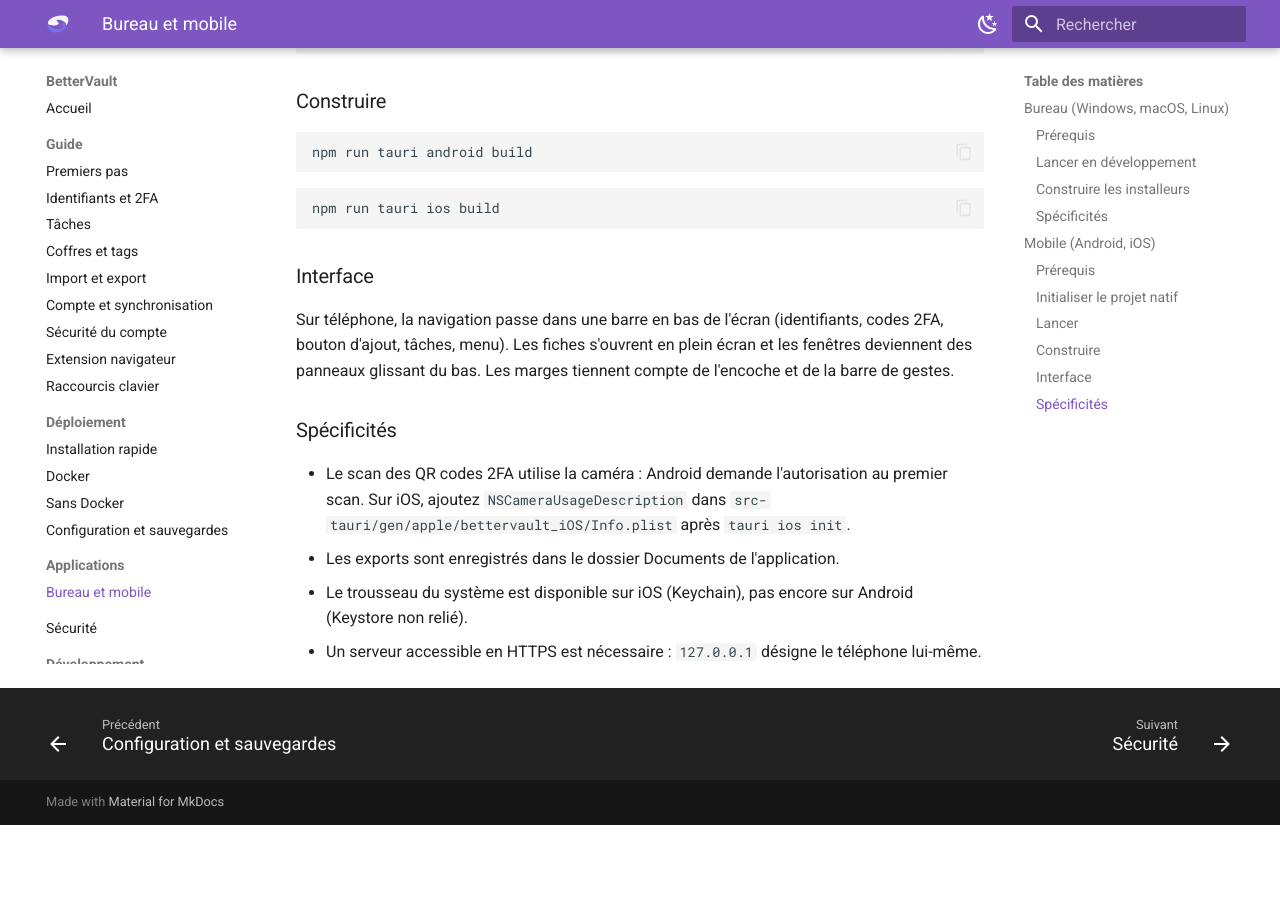
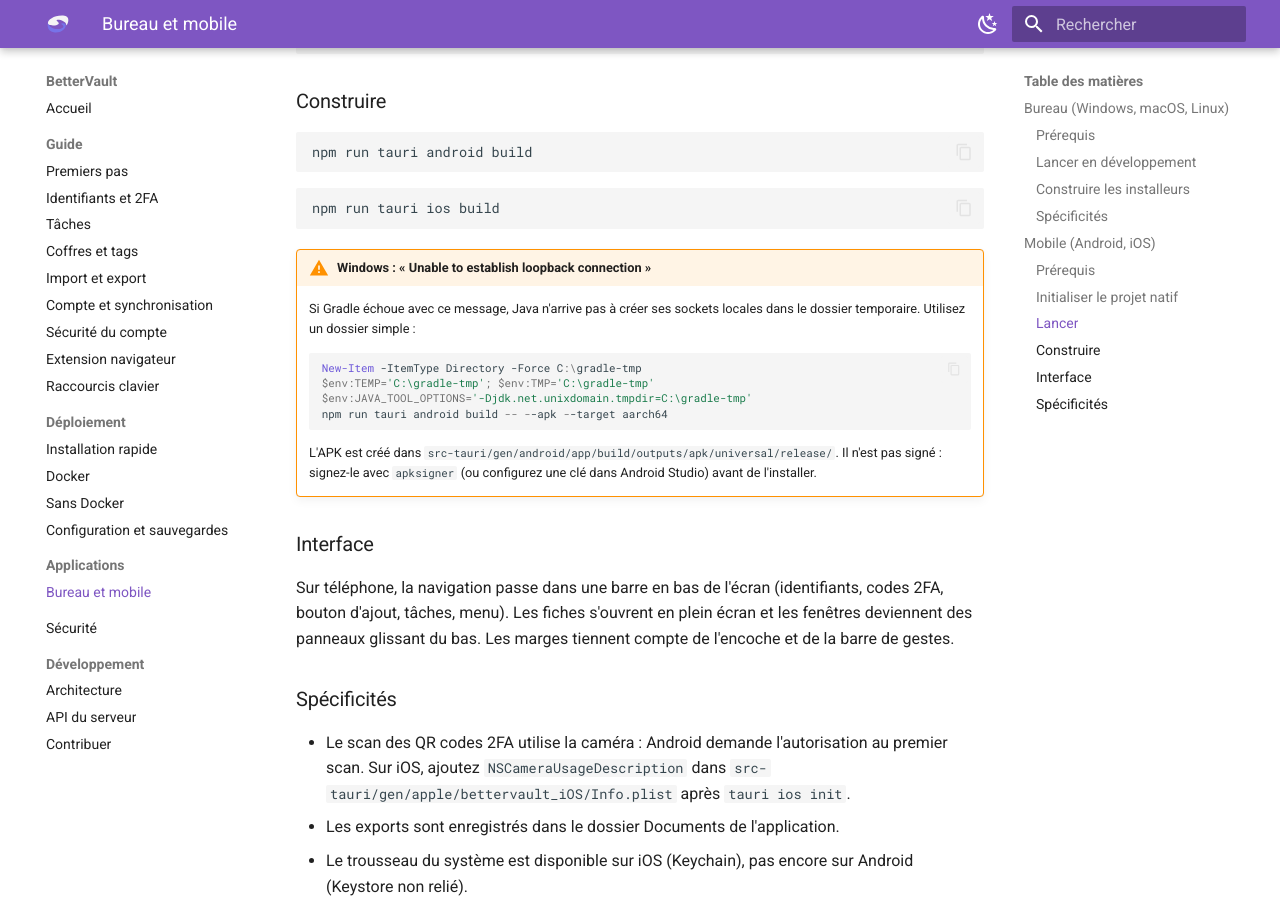
Before and after one commit to FreeProject089/BetterVault, an MkDocs documentation site: the page built from docs/applications/bureau-mobile.md, in a window 1280 px wide and 900 px high, scrolled down 1617 px. Built offline with MkDocs 1.6.1 and Material for MkDocs 9.7.7, drawn with Linux system fonts in a browser that asks for light colours; before the commit the page ends 2442 px from its top, so only the background shows below that.

Commit message:
docs: Android build on Windows (Gradle loopback fix, unsigned APK)

````diff
--- a/docs/applications/bureau-mobile.md
+++ b/docs/applications/bureau-mobile.md
@@ -87,6 +87,18 @@
 npm run tauri ios build
 ```
 
+!!! warning "Windows : « Unable to establish loopback connection »"
+    Si Gradle échoue avec ce message, Java n'arrive pas à créer ses sockets locales dans le dossier temporaire. Utilisez un dossier simple :
+
+    ```powershell
+    New-Item -ItemType Directory -Force C:\gradle-tmp
+    $env:TEMP='C:\gradle-tmp'; $env:TMP='C:\gradle-tmp'
+    $env:JAVA_TOOL_OPTIONS='-Djdk.net.unixdomain.tmpdir=C:\gradle-tmp'
+    npm run tauri android build -- --apk --target aarch64
+    ```
+
+    L'APK est créé dans `src-tauri/gen/android/app/build/outputs/apk/universal/release/`. Il n'est pas signé : signez-le avec `apksigner` (ou configurez une clé dans Android Studio) avant de l'installer.
+
 ### Interface
 
 Sur téléphone, la navigation passe dans une barre en bas de l'écran (identifiants, codes 2FA, bouton d'ajout, tâches, menu). Les fiches s'ouvrent en plein écran et les fenêtres deviennent des panneaux glissant du bas. Les marges tiennent compte de l'encoche et de la barre de gestes.
````
